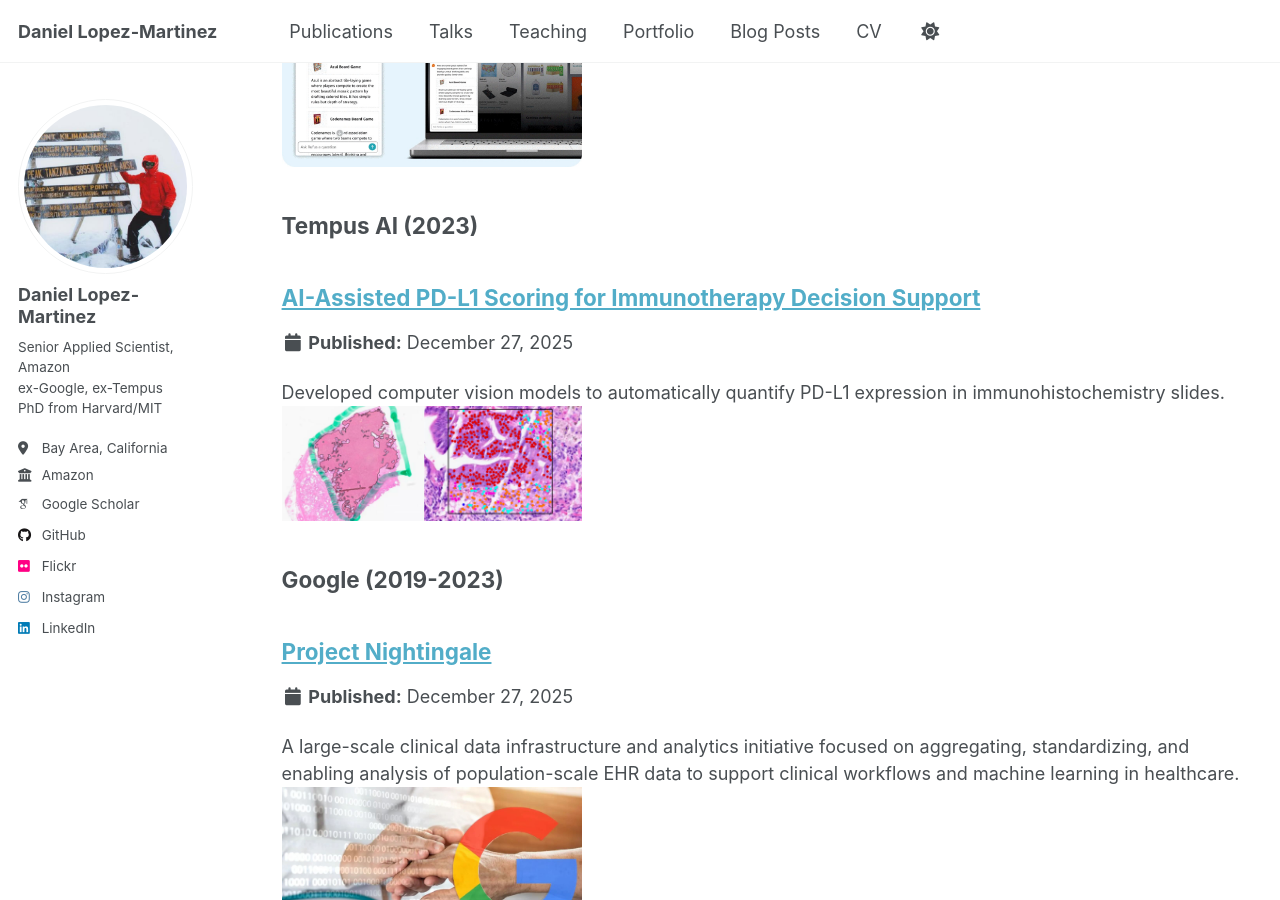
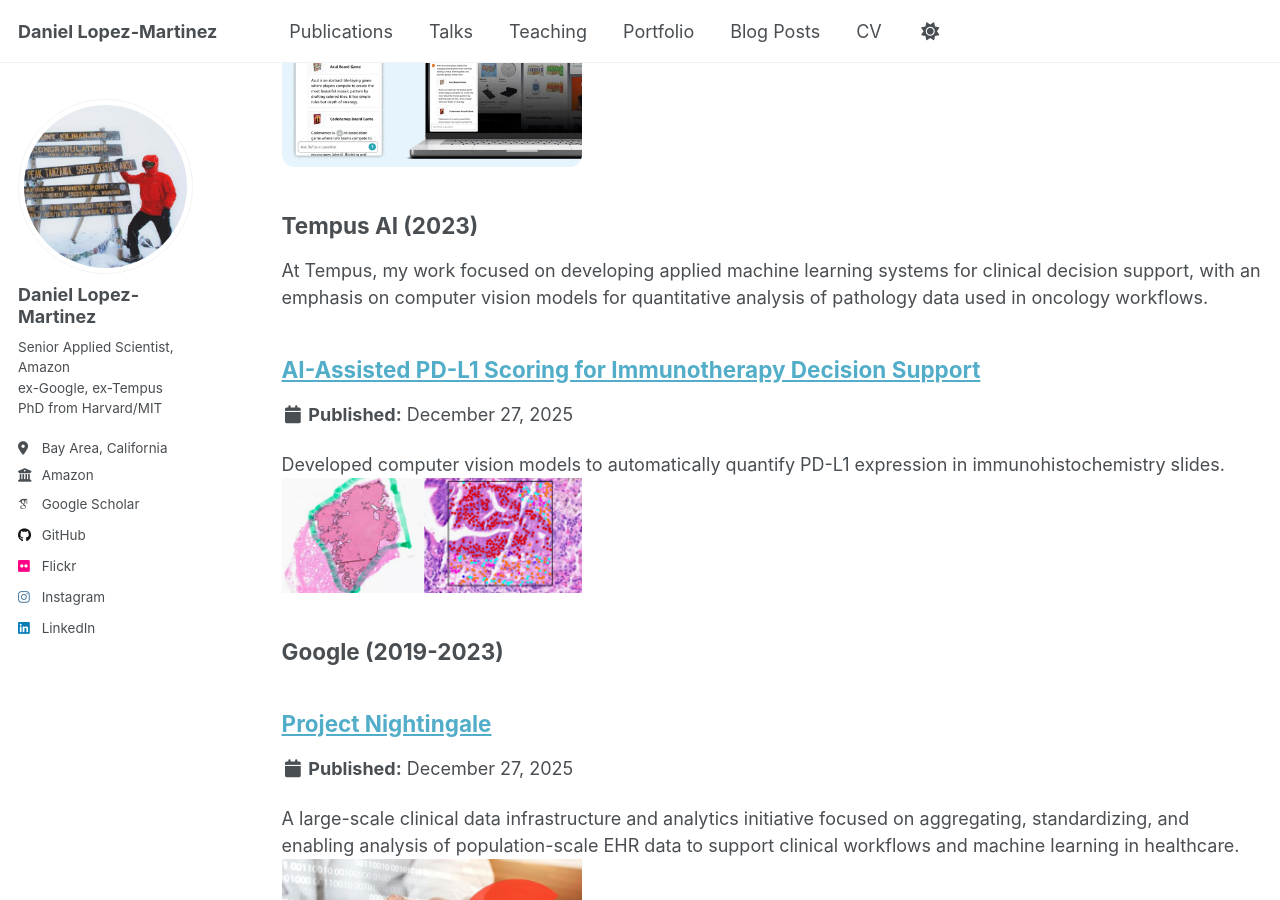
Before and after one commit to daniel-lopezmartinez/daniel-lopezmartinez.github.io, a Jekyll site: the page built from _pages/portfolio.html, in a window 1280 px wide and 900 px high, scrolled down 1337 px. Built offline with Jekyll 4.4.1, drawn with Linux system fonts in a browser that asks for light colours; some web fonts are replaced; a script that is not in the unit is left out.

Commit message:
Add Tempus intro

```diff
--- a/_pages/portfolio.html
+++ b/_pages/portfolio.html
@@ -51,6 +51,9 @@ author_profile: true
 {% endfor %}
 
 <h2 id="tempus">Tempus AI (2023)</h2>
+
+<p>At Tempus, my work focused on developing applied machine learning systems for clinical decision support, with an emphasis on computer vision models for quantitative analysis of pathology data used in oncology workflows.</p>
+
 {% assign tempus_posts = site.portfolio | where: "category", "tempus" | sort: "order" | reverse %}
 {% for post in tempus_posts %}
   {% include archive-single.html %}
```
